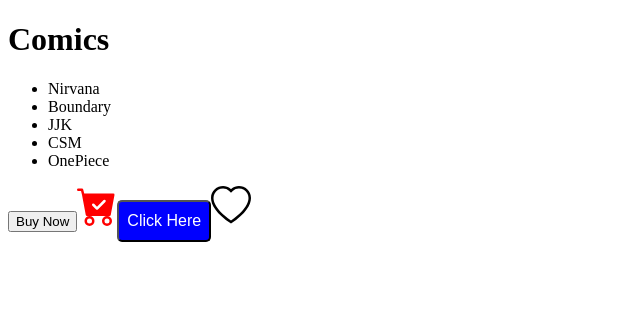
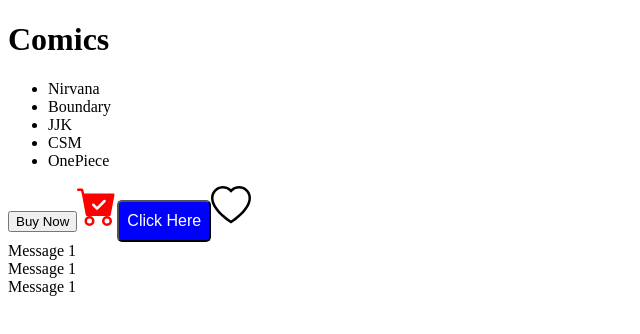
Before and after one commit to animesh0701/comic_app, a React (Vite) app: page / in a window 1280 px wide. Shown: the top 334 px of the page, without its empty margins (0-640 px from the left). Built offline with nearby package versions, Linux system fonts and the light colour scheme; the HTML template or start-up script is replaced by a standard one.

Commit message:
Pure and Impure components

```diff
--- a/src/App.tsx
+++ b/src/App.tsx
@@ -6,6 +6,7 @@
 import Button1 from "./components/Button1";
 import styles from "./Button1.module.css";
 import Like from "./components/Like";
+import Message from "./components/Message";
 const comics = ["Nirvana", "Boundary", "JJK", "CSM", "OnePiece"];
 
 const handleSelectItem = (item: string) => {
@@ -32,6 +33,9 @@
 
       <Button1 onClick={() => console.log("Clicked")}>Click Here</Button1>
       <Like onClick={() => console.log("Clicked")} />
+      <Message />
+      <Message />
+      <Message />
     </div>
   );
 }
--- /dev/null
+++ b/src/components/Message.tsx
@@ -0,0 +1,9 @@
+import React from "react";
+
+const Message = () => {
+  let count = 0;
+  count++;
+  return <div>Message {count}</div>;
+};
+
+export default Message;
```
